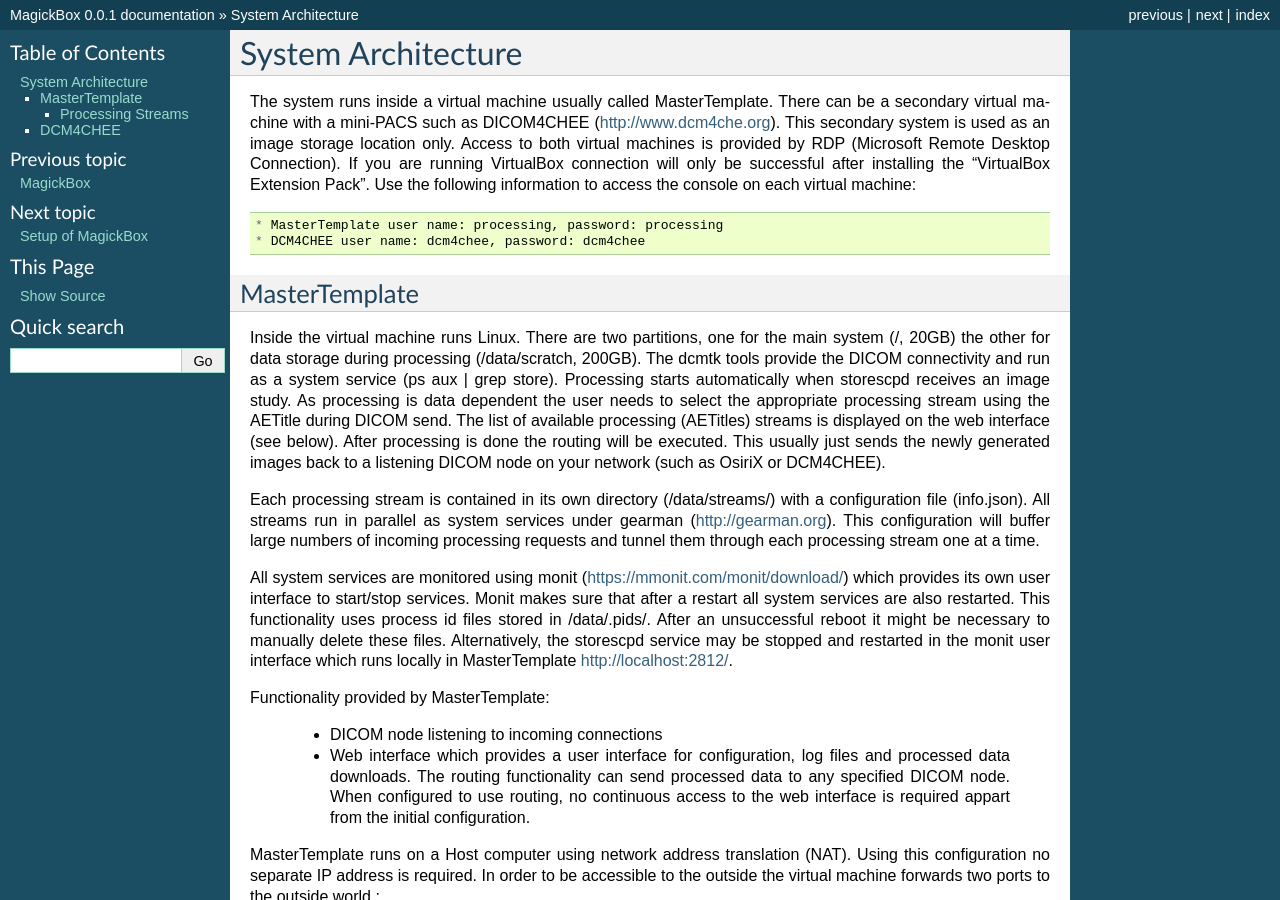
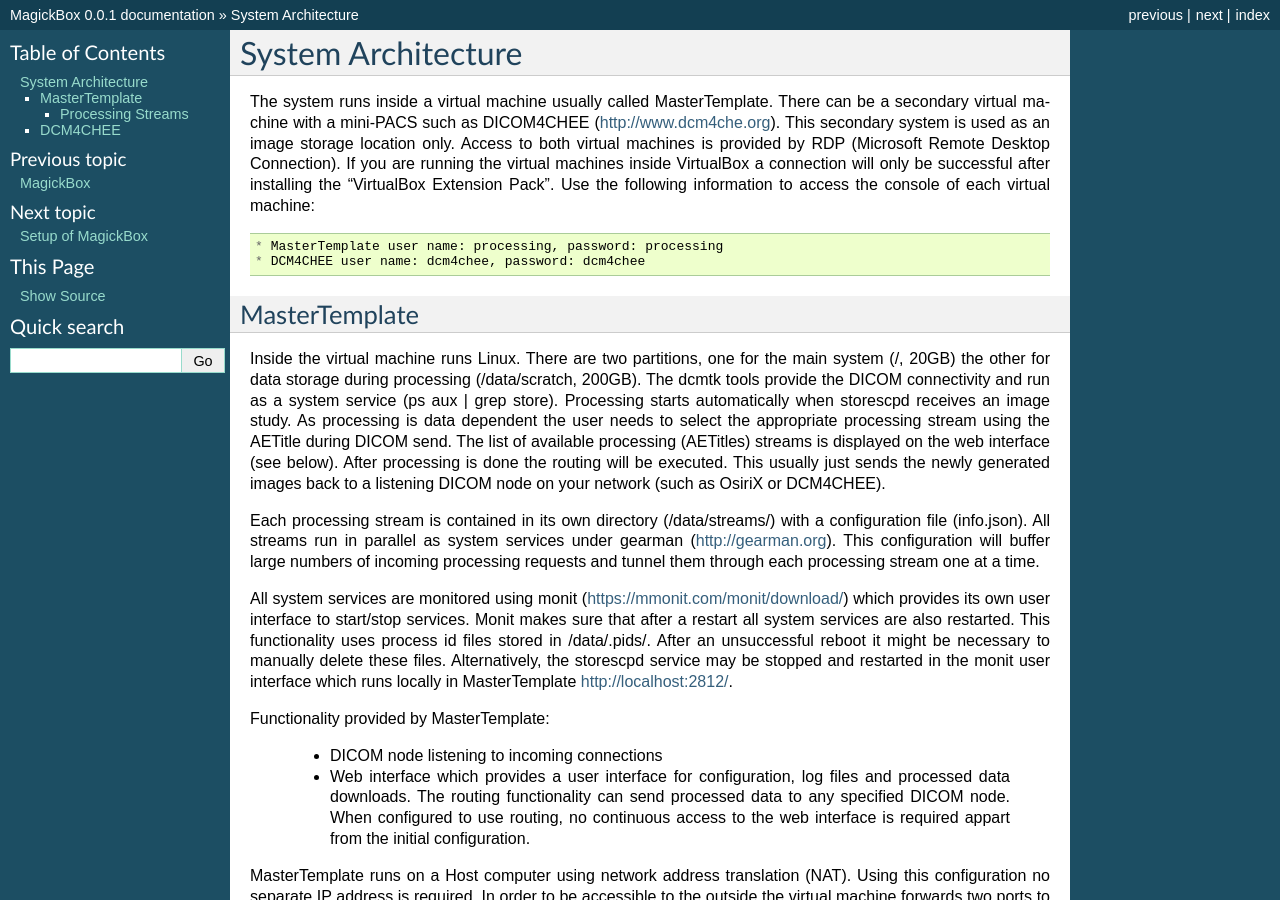
Before and after one commit to HaukeBartsch/MagickBox, a Sphinx documentation site: the page built from code/documentation/docs/source/Introduction.rst, in a window 1280 px wide and 900 px high. Built offline with Sphinx 7.4.7, drawn with Linux system fonts in a browser that asks for light colours.

Commit message:
fix typo

```diff
--- a/code/documentation/docs/source/Introduction.rst
+++ b/code/documentation/docs/source/Introduction.rst
@@ -4,7 +4,7 @@
 System Architecture
 ********************
 
-The system runs inside a virtual machine usually called MasterTemplate. There can be a secondary virtual machine with a mini-PACS such as DICOM4CHEE (http://www.dcm4che.org). This secondary system is used as an image storage location only. Access to both virtual machines is provided by RDP (Microsoft Remote Desktop Connection). If you are running VirtualBox connection will only be successful after installing the "VirtualBox Extension Pack". Use the following information to access the console on each virtual machine::
+The system runs inside a virtual machine usually called MasterTemplate. There can be a secondary virtual machine with a mini-PACS such as DICOM4CHEE (http://www.dcm4che.org). This secondary system is used as an image storage location only. Access to both virtual machines is provided by RDP (Microsoft Remote Desktop Connection). If you are running the virtual machines inside VirtualBox a connection will only be successful after installing the "VirtualBox Extension Pack". Use the following information to access the console of each virtual machine::
 
 	* MasterTemplate user name: processing, password: processing
 	* DCM4CHEE user name: dcm4chee, password: dcm4chee
```
